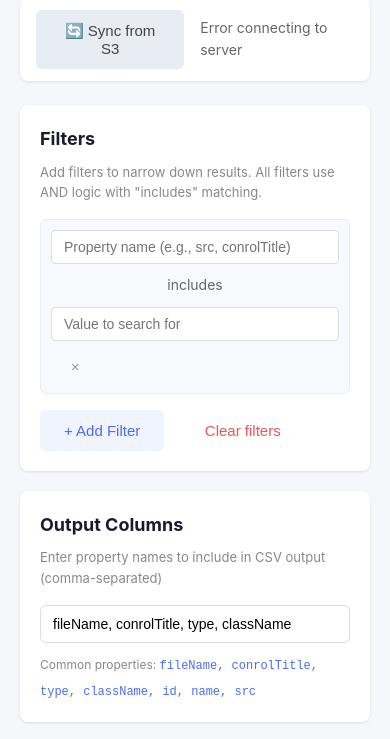
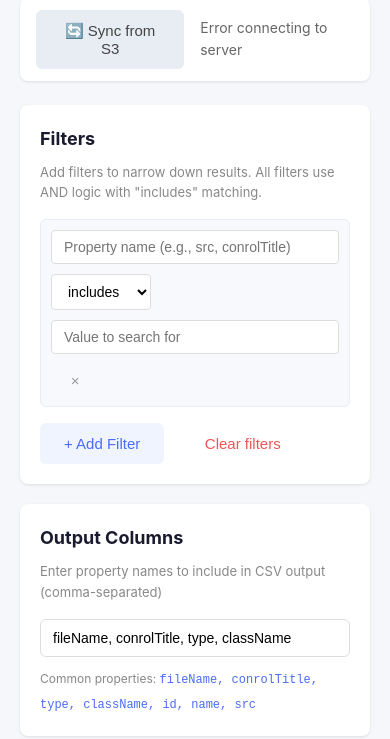
Before and after one commit to BoikoAnastasiia/presets-analyzer, a website: page public/index.html in a window 390 px wide. Shown: the part 79-818 px from the top of the page. Drawn offline with Linux system fonts and the light colour scheme; no server answers.

Commit message:
Refactor server and client code to improve filter functionality and UI. Enhanced S3 file handling with better error management, added operator selection for filters, and updated styles for improved usability. Cleaned up code formatting for consistency.

```diff
--- a/public/app.js
+++ b/public/app.js
@@ -35,9 +35,16 @@ function createFilterRow() {
   propertyInput.placeholder = 'Property name (e.g., src, conrolTitle)';
   propertyInput.setAttribute('list', 'propertiesList');
 
-  const includesLabel = document.createElement('span');
-  includesLabel.className = 'filter-operator-label';
-  includesLabel.textContent = 'includes';
+  const operatorSelect = document.createElement('select');
+  operatorSelect.className = 'filter-operator';
+  const includesOption = document.createElement('option');
+  includesOption.value = 'includes';
+  includesOption.textContent = 'includes';
+  const exactOption = document.createElement('option');
+  exactOption.value = 'exact';
+  exactOption.textContent = 'exact';
+  operatorSelect.appendChild(includesOption);
+  operatorSelect.appendChild(exactOption);
 
   const valueInput = document.createElement('input');
   valueInput.type = 'text';
@@ -52,7 +59,7 @@ function createFilterRow() {
   removeBtn.addEventListener('click', () => row.remove());
 
   row.appendChild(propertyInput);
-  row.appendChild(includesLabel);
+  row.appendChild(operatorSelect);
   row.appendChild(valueInput);
   row.appendChild(removeBtn);
 
@@ -83,10 +90,11 @@ function getFilters() {
 
   rows.forEach(row => {
     const property = row.querySelector('.filter-property').value.trim();
+    const operator = row.querySelector('.filter-operator').value;
     const value = row.querySelector('.filter-value').value.trim();
 
     if (property && value) {
-      filters.push({ property, value });
+      filters.push({ property, operator, value });
     }
   });
 
--- a/public/styles.css
+++ b/public/styles.css
@@ -85,11 +85,19 @@ header h1 {
   min-width: 180px;
 }
 
-.filter-operator-label {
-  color: #666;
+.filter-operator {
+  padding: 8px 12px;
+  border: 1px solid #ddd;
+  border-radius: 4px;
   font-size: 14px;
-  padding: 0 8px;
-  white-space: nowrap;
+  background: #fff;
+  cursor: pointer;
+  min-width: 100px;
+}
+
+.filter-operator:focus {
+  outline: none;
+  border-color: #4a6cf7;
 }
 
 .filter-value {
@@ -305,8 +313,7 @@ td {
     min-width: unset;
   }
 
-  .filter-operator-label {
-    width: 100%;
-    text-align: center;
+  .filter-operator {
+    flex: 0 0 auto;
   }
 }
```
Also changed, not shown: server.js (+61 -31 lines).
